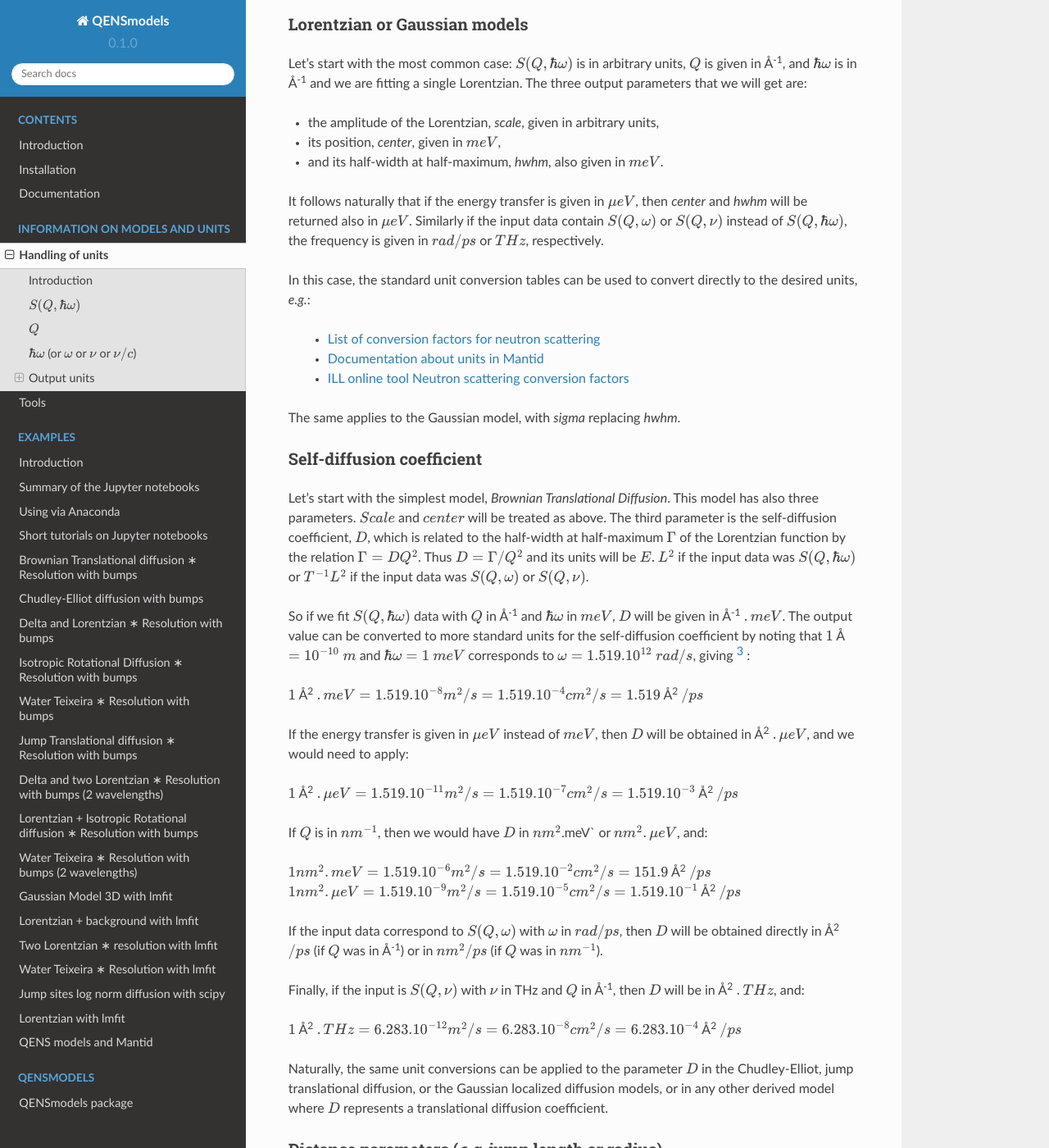
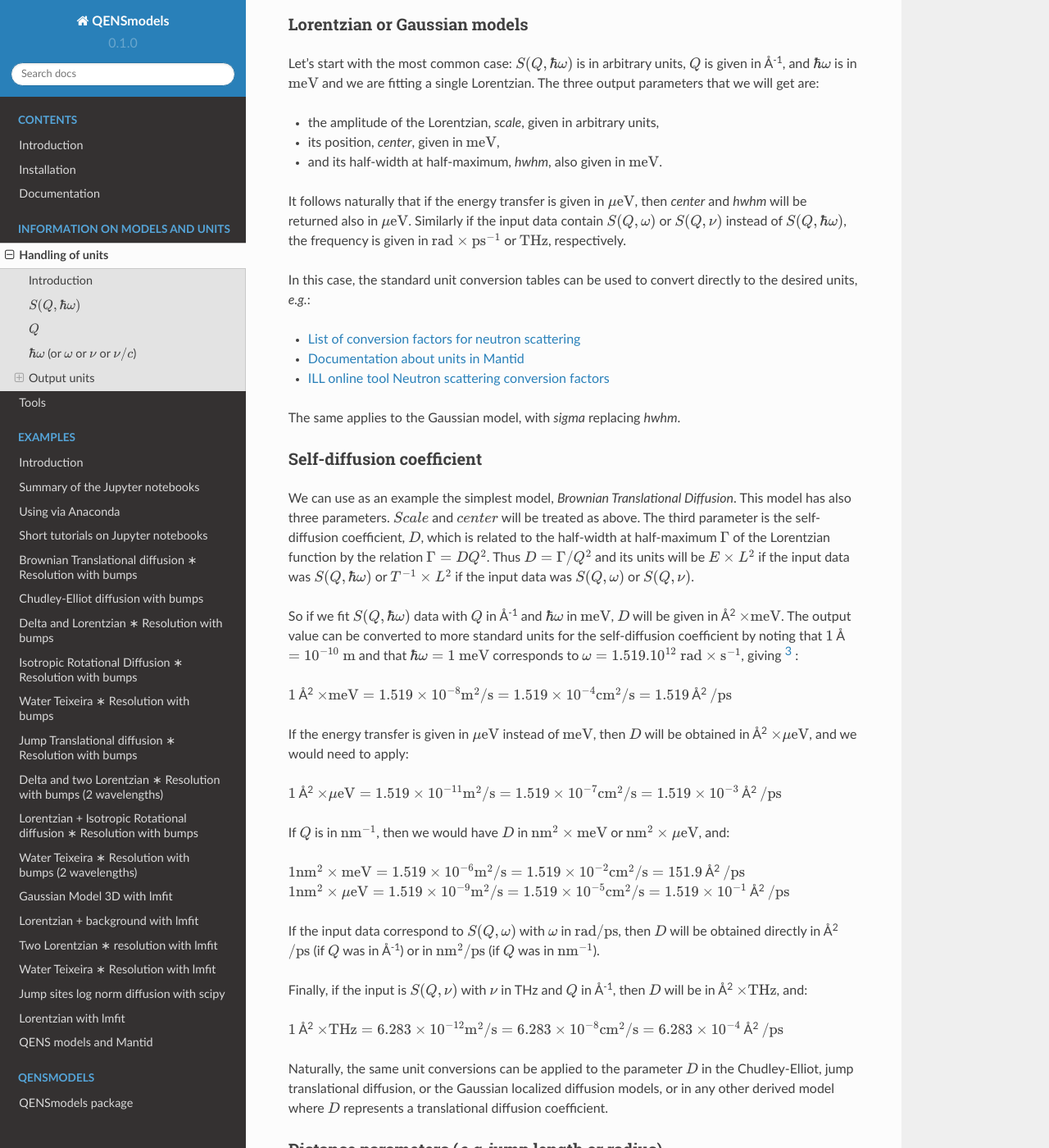
Before and after one commit to QENSlibrary/QENSmodels, a Sphinx documentation site: the page built from docs/handling_units.rst, in a window 1280 px wide and 1400 px high, scrolled down 1146 px. Shown: the whole window at 82% size. Built offline with Sphinx 7.4.7 and the Read the Docs theme 2.0.0, drawn with Linux system fonts in a browser that asks for light colours; some of the changed text lies outside the part shown.

Commit message:
A few corrections and some typographic changes: using x for multiplication, using normal font for units

```diff
--- a/docs/handling_units.rst
+++ b/docs/handling_units.rst
@@ -1,6 +1,7 @@
 Handling of units
 #################
 
+.. |times| unicode:: 00D7
 .. |Ang| unicode:: U+212B
 .. |Ang^-1| replace:: |Ang|\ :sup:`-1`
 .. |Ang^2| replace:: |Ang|\ :sup:`2`
@@ -22,166 +23,191 @@ also contains a few tools to help with converting units (see
 :math:`S(Q,\hbar\omega)`
 ************************
 
-
 The dynamical structure factor should be given in units of :math:`[energy]^{-1}`
-(:math:`[E]^{-1}`), although in many cases :math:`S(Q,\hbar\omega)` is not obtained in absolute
-units and the fitted data will be simply given in arbitrary units. In this case, the global scaling
-factor used in the fitting model will also be just an arbitrary number and its units can be
-ignored.
-Otherwise, if the input data were carefully normalized and the dynamical structure factor is given
-in absolute units, then this scaling factor will be given also in :math:`[E]^{-1}` units.
+(:math:`[E]^{-1}`), although in many cases :math:`S(Q,\hbar\omega)` is not
+obtained in absolute units and the fitted data will be simply given in arbitrary
+units. In this case, the global scaling factor used in the fitting model will
+also be just an arbitrary number and its units can be ignored. Otherwise, if the
+input data were carefully normalized and the dynamical structure factor is given
+in absolute units, then this scaling factor will be given also in
+:math:`[E]^{-1}` units.
 
 :math:`Q`
 *********
 
-The wavevector transfer :math:`Q` has units of :math:`[length]^{-1}` (:math:`[L]^{-1}`). Typically
-this is given in |Ang^-1|, but it is not uncommon to use :math:`nm^{-1}`.
+The wavevector transfer :math:`Q` has units of :math:`[length]^{-1}`
+(:math:`[L]^{-1}`). Typically this is given in |Ang^-1|, but it is not uncommon
+to use :math:`\text{nm}^{-1}`.
 
 :math:`\hbar\omega` (or :math:`\omega` or :math:`\nu` or :math:`\nu/c`)
 ***********************************************************************
 
-The energy exchange has units of energy and is commonly expressed in :math:`meV`. However, many
-other units are also used in the literature. For example, for backscattering experiments it is
-quite usual to use :math:`\mu eV` instead of :math:`meV`. It is also relatively common (especially
-when comparing with simulation data) to use just the angular frequency :math:`\omega` (often given
-in :math:`rad.ps^{-1}` or :math:`rad^{-1}`) or the frequency :math:`\nu` (often in :math:`THz`, but
-also in :math:`GHz` or :math:`Hz`). In this case the input units are of dimension
-:math:`[time]^{-1}` (:math:`[T]^{-1}`).
+The energy exchange has units of energy and is commonly expressed in
+:math:`\text{meV}`. However, many other units are also used in the literature.
+For example, for backscattering experiments it is quite usual to use
+:math:`\mu\text{eV}` instead of :math:`\text{meV}`. It is also relatively common
+(especially when comparing with simulation data) to use just the angular
+frequency :math:`\omega` (often given in
+:math:`\text{rad}\times\text{ps}^{-1}` or :math:`\text{rad}\times\text{s}^{-1}`) or the
+frequency :math:`\nu` (often in :math:`\text{THz}`, but also in
+:math:`\text{GHz}` or :math:`\text{Hz}`). In this case the input units are of
+dimension :math:`[time]^{-1}` (:math:`[T]^{-1}`).
 
-
-.. Finally, in optical spectroscopy it is usual to use the optical wavevector :math:`\nu/c` in
-.. :math:`cm^{-1}`, *i.e.* :math:`[L]^{-1}`. Therefore it is not uncommon that neutron vibrational
-.. spectrometers provide data in :math:`cm^{-1}`. However, as this is not of common use in QENS
+.. Finally, in optical spectroscopy it is usual to use the optical wavevector
+.. :math:`\nu/c` in :math:`\text{cm}^{-1}`, *i.e.* :math:`[L]^{-1}`. Therefore
+.. it is not uncommon that neutron vibrational spectrometers provide data in
+.. :math:`\text{cm}^{-1}`. However, as this is not of common use in QENS
 .. spectroscopy, we will not consider that case.
 
 Output units
 ************
 
-As said above, the units of the output parameters will correspond to the units of the input data.
-This implies that it remains the user responsibility to understand the nature of the parameters in
-each model in order to determine their units, and then to convert the output values to any other
-physical unit [#f2]_ . A few examples to show how this can be done are given below.
+As said above, the units of the output parameters will correspond to the units
+of the input data. This implies that it remains the user responsibility to
+understand the nature of the parameters in each model in order to determine
+their units, and then to convert the output values to any other physical unit
+[#f2]_ . A few examples to show how this can be done are given below.
 
 Lorentzian or Gaussian models
 =============================
 
-Let’s start with the most common case: :math:`S(Q, \hbar\omega)` is in arbitrary units, :math:`Q`
-is given in |Ang^-1|, and :math:`\hbar\omega` is in |Ang^-1| and we are fitting a
-single Lorentzian. The three output parameters that we will get are:
+Let's start with the most common case: :math:`S(Q, \hbar\omega)` is in arbitrary
+units, :math:`Q` is given in |Ang^-1|, and :math:`\hbar\omega` is in
+:math:`\text{meV}` and we are fitting a single Lorentzian.
+The three output parameters that we will get are:
 
 * the amplitude of the Lorentzian, *scale*, given in arbitrary units,
-* its position, *center*, given in :math:`meV`,
-* and its half-width at half-maximum, *hwhm*, also given in :math:`meV`.
+* its position, *center*, given in :math:`\text{meV}`,
+* and its half-width at half-maximum, *hwhm*, also given in :math:`\text{meV}`.
 
-It follows naturally that if the energy transfer is given in :math:`\mu eV`, then *center* and
-*hwhm* will be returned also in :math:`\mu eV`. Similarly if the input data contain
-:math:`S(Q, \omega)` or :math:`S(Q, \nu)` instead of :math:`S(Q, \hbar\omega)`, the frequency is
-given in :math:`rad/ps` or :math:`THz`, respectively.
+It follows naturally that if the energy transfer is given in
+:math:`\mu\text{eV}`, then *center* and *hwhm* will be returned also in
+:math:`\mu\text{eV}`. Similarly if the input data contain :math:`S(Q, \omega)`
+or :math:`S(Q, \nu)` instead of :math:`S(Q, \hbar\omega)`, the frequency is
+given in :math:`\text{rad}\times\text{ps}^{-1}` or :math:`\text{THz}`,
+respectively.
 
-In this case, the standard unit conversion tables can be used to convert directly to the desired
-units, *e.g.*:
- *	`List of conversion factors for neutron scattering <https://www.ncnr.nist.gov/instruments/dcs/dcs_usersguide/Conversion_Factors.pdf>`_
- *	`Documentation about units in Mantid <https://docs.mantidproject.org/nightly/concepts/UnitFactory.html>`_
- *	`ILL online tool Neutron scattering conversion factors <https://www.ill.eu/fileadmin/user_upload/ILL/3_Users/Support_labs_infrastructure/Software-tools/DIF_tools/neutrons.html>`_
+In this case, the standard unit conversion tables can be used to convert
+directly to the desired units, *e.g.*:
+
+*	`List of conversion factors for neutron scattering <https://www.ncnr.nist.gov/instruments/dcs/dcs_usersguide/Conversion_Factors.pdf>`_
+
+*	`Documentation about units in Mantid <https://docs.mantidproject.org/nightly/concepts/UnitFactory.html>`_
+
+*	`ILL online tool Neutron scattering conversion factors <https://www.ill.eu/fileadmin/user_upload/ILL/3_Users/Support_labs_infrastructure/Software-tools/DIF_tools/neutrons.html>`_
 
 The same applies to the Gaussian model, with *sigma* replacing *hwhm*.
 
 Self-diffusion coefficient
 ==========================
 
-Let's start with the simplest model, *Brownian Translational Diffusion*. This model has also three
-parameters. :math:`Scale` and :math:`center` will be treated as above. The third parameter is the
-self-diffusion coefficient, :math:`D`, which is related to the half-width at half-maximum
-:math:`\Gamma` of the Lorentzian function by the relation :math:`\Gamma = DQ^2`. Thus
-:math:`D = \Gamma/Q^2` and its units will be :math:`E.L^2` if the input data was
-:math:`S(Q, \hbar\omega)` or :math:`T^{-1}L^2` if the input data was :math:`S(Q, \omega)` or
-:math:`S(Q, \nu)`.
+We can use as an example the simplest model, *Brownian Translational Diffusion*.
+This model has also three parameters. :math:`Scale` and :math:`center` will be
+treated as above. The third parameter is the self-diffusion coefficient,
+:math:`D`, which is related to the half-width at half-maximum :math:`\Gamma` of
+the Lorentzian function by the relation :math:`\Gamma = DQ^2`. Thus
+:math:`D = \Gamma/Q^2` and its units will be :math:`E\times L^2` if the input
+data was :math:`S(Q, \hbar\omega)` or :math:`T^{-1}\times L^2` if the input data
+was :math:`S(Q, \omega)` or :math:`S(Q, \nu)`.
 
 So if we fit :math:`S(Q, \hbar\omega)` data with :math:`Q` in |Ang^-1| and
-:math:`\hbar\omega` in :math:`meV`, :math:`D` will be given in |Ang^-1| :math:`.meV`. The output value
-can be converted to more standard units for the self-diffusion coefficient by noting that
-:math:`1` |Ang| :math:`= 10^{-10}\ m` and :math:`\hbar\omega = 1\ meV` corresponds to
-:math:`\omega=1.519.10^{12}\ rad/s`, giving [#f3]_ :
+:math:`\hbar\omega` in :math:`\text{meV}`, :math:`D` will be given in
+|Ang^2| :math:`\times \text{meV}`. The output value can be converted to more
+standard units for the self-diffusion coefficient by noting that :math:`1` |Ang|
+:math:`= 10^{-10}\ \text{m}` and that :math:`\hbar\omega = 1\ \text{meV}`
+corresponds to :math:`\omega=1.519.10^{12}\ \text{rad}\times\text{s}^{-1}`,
+giving [#f3]_ :
 
-:math:`1` |Ang^2| :math:`.meV = 1.519.10^{-8} m^2/s = 1.519.10^{-4} cm^2/s = 1.519` |Ang^2| :math:`/ps`
+:math:`1` |Ang^2| :math:`\times \text{meV} = 1.519\times 10^{-8} \text{m}^2/\text{s} =
+1.519 \times 10^{-4} \text{cm}^2/\text{s} = 1.519` |Ang^2| :math:`/\text{ps}`
 
 
-If the energy transfer is given in :math:`\mu eV` instead of :math:`meV`, then :math:`D` will be
-obtained in |Ang^2| :math:`.\mu eV`, and we would need to apply:
+If the energy transfer is given in :math:`\mu\text{eV}` instead of
+:math:`\text{meV}`, then :math:`D` will be obtained in
+|Ang^2| :math:`\times\mu\text{eV}`, and we would need to apply:
 
-:math:`1` |Ang^2| :math:`.\mu eV = 1.519.10^{-11} m^2/s = 1.519.10^{-7} cm^2/s = 1.519.10^{-3}` |Ang^2| :math:`/ps`
+:math:`1` |Ang^2| :math:`\times\mu\text{eV} = 1.519\times10^{-11}
+\text{m}^2/\text{s} = 1.519\times10^{-7} \text{cm}^2/\text{s} =
+1.519\times10^{-3}` |Ang^2| :math:`/\text{ps}`
 
+If :math:`Q` is in :math:`\text{nm}^{-1}`, then we would have :math:`D` in
+:math:`\text{nm}^2\times \text{meV}` or :math:`\text{nm}^2\times\mu\text{eV}`,
+and:
 
-If :math:`Q` is in :math:`nm^{-1}`, then we would have :math:`D` in :math:`nm^2`.meV` or
-:math:`nm^2.\mu eV`, and:
+:math:`1 \text{nm}^2\times \text{meV} = 1.519\times10^{-6} \text{m}^2/\text{s} =
+1.519\times10^{-2} \text{cm}^2/\text{s} = 151.9` |Ang^2| :math:`/\text{ps}`
+:math:`1 \text{nm}^2\times\mu\text{eV} = 1.519\times10^{-9} \text{m}^2/\text{s}
+= 1.519\times10^{-5} \text{cm}^2/\text{s} = 1.519\times10^{-1}` |Ang^2|
+:math:`/\text{ps}`
 
-:math:`1 nm^2.meV = 1.519.10^{-6} m^2/s = 1.519.10^{-2} cm^2/s = 151.9` |Ang^2| :math:`/ps`
-:math:`1 nm^2.\mu eV = 1.519.10^{-9} m^2/s = 1.519.10^{-5} cm^2/s = 1.519.10^{-1}` |Ang^2| :math:`/ps`
+If the input data correspond to :math:`S(Q, \omega)` with :math:`\omega` in
+:math:`\text{rad}/\text{ps}`, then :math:`D` will be obtained directly in
+|Ang^2| :math:`/\text{ps}` (if :math:`Q` was in |Ang^-1|) or in
+:math:`\text{nm}^2/\text{ps}` (if :math:`Q` was in :math:`\text{nm}^{-1}`).
 
+Finally, if the input is :math:`S(Q, \nu)` with :math:`\nu` in THz and :math:`Q`
+in |Ang^-1|, then :math:`D` will be in |Ang^2| :math:`\times \text{THz}`, and:
 
-If the input data correspond to :math:`S(Q, \omega)` with :math:`\omega` in :math:`rad/ps`, then
-:math:`D` will be obtained directly in |Ang^2| :math:`/ps` (if :math:`Q` was in |Ang^-1|) or in
-:math:`nm^2/ps` (if :math:`Q` was in :math:`nm^{-1}`).
+:math:`1` |Ang^2| :math:`\times \text{THz} = 6.283\times 10^{-12} \text{m}^2/\text{s}
+= 6.283\times 10^{-8} \text{cm}^2/\text{s} = 6.283\times 10^{-4}` |Ang^2|
+:math:`/\text{ps}`
 
-Finally, if the input is :math:`S(Q, \nu)` with :math:`\nu` in THz and :math:`Q` in
-|Ang^-1|, then :math:`D` will be in |Ang^2| :math:`.THz`, and:
-
-:math:`1` |Ang^2| :math:`.THz = 6.283.10^{-12} m^2/s = 6.283.10^{-8} cm^2/s = 6.283.10^{-4}` |Ang^2| :math:`/ps`
-
-Naturally, the same unit conversions can be applied to the parameter :math:`D` in the
-Chudley-Elliot, jump translational diffusion, or the Gaussian localized diffusion models, or in any
-other derived model where :math:`D` represents a translational diffusion coefficient.
+Naturally, the same unit conversions can be applied to the parameter :math:`D`
+in the Chudley-Elliot, jump translational diffusion, or the Gaussian localized
+diffusion models, or in any other derived model where :math:`D` represents a
+translational diffusion coefficient.
 
 Distance parameters (*e.g.* jump length or radius)
-================================================
+==================================================
 
-They appear in many models, *e.g.* :math:`L` in the Chudley-Elliot model for translational
-diffusion, or radius in the models of jumps among equivalent sites in a circle (simple or including
-a log-norm distribution) and isotropic rotational diffusion. They are in units of [:math:`L`],
-*i.e.* the inverse of the units of :math:`Q`, so if the input contains :math:`Q` in
-|Ang^-1|, then the output will be the length or radius in |Ang|, while if :math:`Q`
-was given in :math:`nm^{-1}`, they will be returned in :math:`nm`.
+They appear in many models, *e.g.* :math:`L` in the Chudley-Elliot model for
+translational diffusion, or radius in the models of jumps among equivalent sites
+in a circle (simple or including a log-norm distribution) and isotropic
+rotational diffusion. They are in units of [:math:`L`], *i.e.* the inverse of
+the units of :math:`Q`, so if the input contains :math:`Q` in |Ang^-1|, then the
+output will be the length or radius in |Ang|, while if :math:`Q` was given in
+:math:`\text{nm}^{-1}`, they will be returned in :math:`\text{nm}`.
 
-The same applies to the parameter :math:`\langle u_x^2\rangle`, quantifying the size of the region
-in which the particle is confined in the Gaussian model for localized diffusion [#f4]_ . In this
-case, :math:`\langle u_x^2\rangle`is in units of :math:`L^2`, so typically the parameter returned
-by the model will be in |Ang^2| (if :math:`Q` was in |Ang^-1|) or in :math:`nm^2` (if
-:math:`Q` was in :math:`nm^{-1}`).
+The same applies to the parameter :math:`\langle u_x^2\rangle`, quantifying the
+size of the region in which the particle is confined in the Gaussian model for
+localized diffusion [#f4]_ . In this case, :math:`\langle u_x^2\rangle`is in
+units of :math:`L^2`, so typically the parameter returned by the model will be
+in |Ang^2| (if :math:`Q` was in |Ang^-1|) or in :math:`\text{nm}^2` (if
+:math:`Q` was in :math:`\text{nm}^{-1}`).
 
 Time parameters
 ===============
 
-At present, the only time parameter appearing in the library of models is the residence time in a
-given site, called *resTime* in the jump translational diffusion and jump between equivalent sites
-in a circle (both simple or using a log-norm distribution or residence times) models. Its unit is
-naturally in terms of time (:math:`T`), but if the input data correspond to
-:math:`S(Q, \hbar\omega)`, the resulting residence time will be given in :math:`E^{-1}` units.
-Therefore, in the most common case where we have experimental data with the energy transfer given
-in :math:`meV`, the fit will give us a residence time :math:`\tau` in :math:`meV^{-1}` which can be
-easily transformed to time units:
+At present, the only time parameter appearing in the library of models is the
+residence time in a given site, called *resTime* in the jump translational
+diffusion and jump between equivalent sites in a circle (both simple or using a
+log-norm distribution or residence times) models. Its unit is naturally in terms
+of time (:math:`T`), but if the input data correspond to
+:math:`S(Q, \hbar\omega)`, the resulting residence time will be given in
+:math:`E^{-1}` units. Therefore, in the most common case where we have
+experimental data with the energy transfer given in :math:`\text{meV}`, the fit
+will give us a residence time :math:`\tau` in :math:`\text{meV}^{-1}` which can
+be easily transformed to time units:
 
 .. math::
-
-   1 meV^{-1} = 6.583.10^{-13} s = 0.6583 ps
-
+   1 \text{meV}^{-1} = 6.583\times 10^{-13} \text{s} = 0.6583 \text{ps}
 
 Rotational diffusion coefficient
 ================================
 
-At present, this parameter appears only in the isotropic rotational diffusion model. It is named
-*DR* and it will have units of :math:`E` if the input is :math:`S(Q, \hbar\omega)`, or
-:math:`T^{-1}` if the input is :math:`S(Q, \omega)`. In the first case, the result can be converted
-to the expected inverse time units easily:
+At present, this parameter appears only in the isotropic rotational diffusion
+model. It is named *DR* and it will have units of :math:`E` if the input is
+:math:`S(Q, \hbar\omega)`, or :math:`T^{-1}` if the input is
+:math:`S(Q, \omega)`. In the first case, the result can be converted to the
+expected inverse time units easily:
 
 .. math::
-
-	1 meV = 1.519.10^{12} s^{-1} = 1.519 ps^{-1}
-
+	1 \text{meV} = 1.519\times 10^{12} \text{s}^{-1} = 1.519 \text{ps}^{-1}
 
 Adimensional parameters
 =======================
 
-Although they do not require any conversion, they are listed here for completeness.
+They do not require any conversion. Examples of such parameters are:
 
  * *A0*, *A1*, *A2* in models formed by the sum of several functions (*e.g.*  *delta_lorentz*).
  * *Nsites* defining the number of sites in a circle,
@@ -195,12 +221,9 @@ Although they do not require any conversion, they are listed here for completene
 
 .. [#f1] In the future the library could be extended to other types of models, *e.g.* inelastic or
          *I(Q,t)* models.
-
 .. [#f2] As sometimes this can be confusing and a source of errors, we are working on implementing
          the possibility of declaring which are the units used in the input data and the desired
          units for the output data. Then the conversion will be done at the end of the fit and the
          final parameters given already in the units preferred by the user. TO DO!
-
 .. [#f3] Conversions done using the values appearing in the NIST conversion table.
-
-.. [#f4] F. Volino, J.-C. Perrin, and S. Lyonnard, *J. Phys. Chem. B* **110**, 11217-11223 (2006).
+.. [#f4] F Volino, J.-C. Perrin, and S. Lyonnard, *J. Phys. Chem. B* **110**, 11217-11223 (2006).
```
